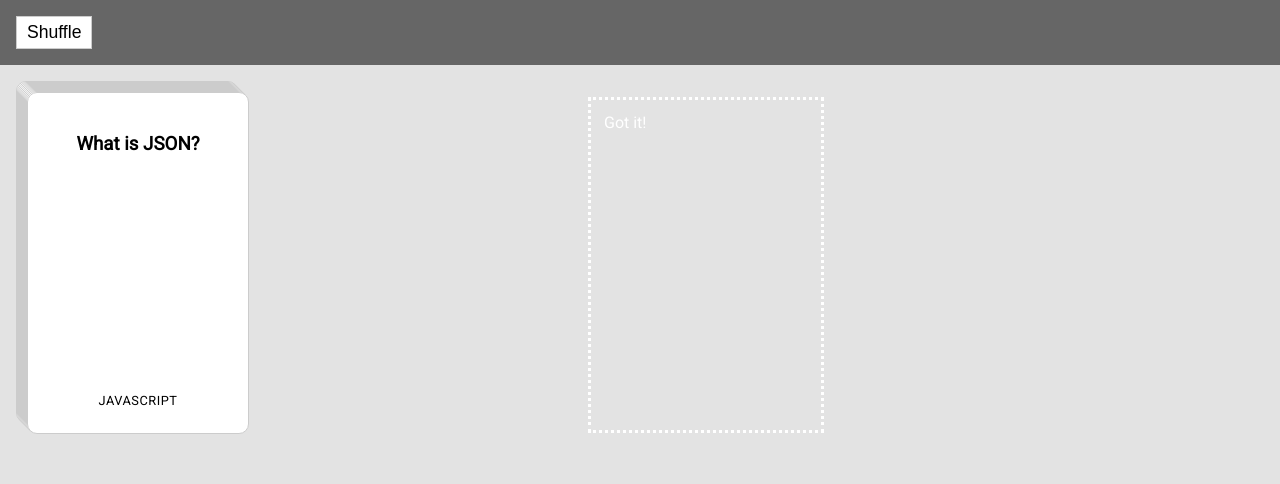
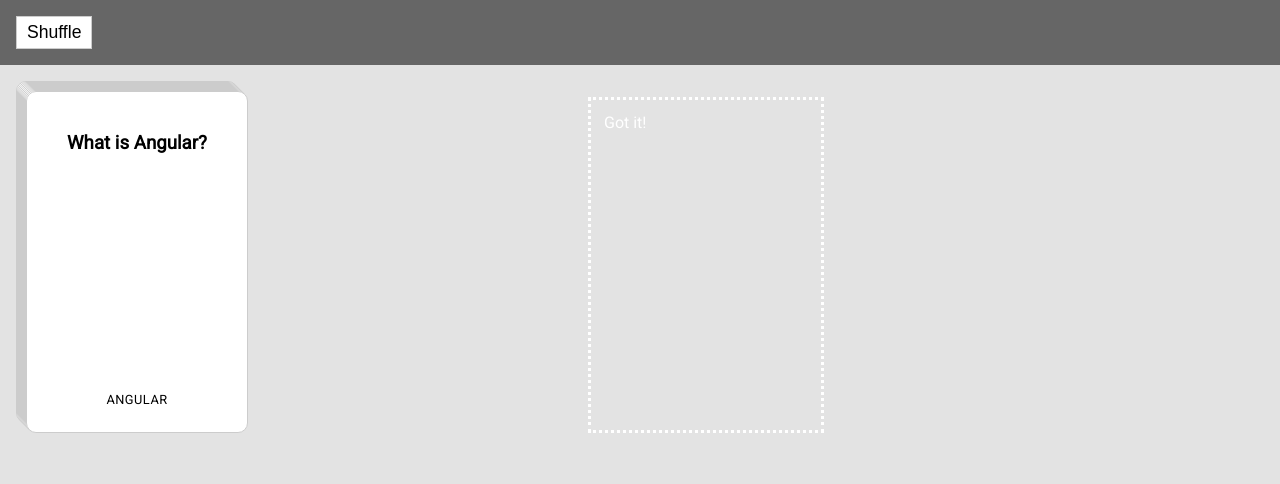
Before and after one commit to vronney/Card-Game, a plain HTML site: page index.html in a window 1280 px wide. Drawn offline with Linux system fonts and the light colour scheme.

Commit message:
Added questions on Angular

```diff
--- a/flashcard_QA.json
+++ b/flashcard_QA.json
@@ -1,65 +1,140 @@
 var flashcard_QA = [
-	{
-		"q": "<h3>What is JSON?</h3>",
-		"a": "<p>JavaScript Object Notation is a lightweight data-interchange format. It is easy for humans to read and write. It is easy for machines to parse and generate.</p>",
-		"link": "https://www.toptal.com/javascript/interview-questions",
-		"category": "javascript"
-	},{
-		"q": "<h3>What is the difference between <br>== and ===?</h3>",
-		"a": "'==' allows for coercion</p>",
-		"link": "https://www.toptal.com/javascript/interview-questions",
-		"category": "javascript"
-	},{
-        "q": "<h3>What is the difference between null and undefined?</h3>",
-        "a": "Null is an object. Undefined is when you declare a variable but don't assign it.",
-        "link": "https://www.toptal.com/javascript/interview-questions",
-        "category": "javascript"
-      },{
-        "q": "<h3>What is a Global variable?</h3>",
-        "a": "Global variables live as long as your application lives. Local variables have short lives. They are created when the function is invoked, and deleted when the function is finished.",
-        "link": "https://www.toptal.com/javascript/interview-questions",
-        "category": "javascript"
-
-      },{
-        "q": "<h3>What does this refer to in Javascript?</h3>",
-        "a": "The value of this, when used in a function, is the object that 'owns' the function. This is defined in the context in which it is called.",
-        "link": "https://www.toptal.com/javascript/interview-questions",
-        "category": "javascript"
-
-      },{
-        "q": "<h3>What is a closure?</h3>",
-        "a": "It makes it possible for a function to have 'private' variables. Inner variables are protected by the scope of an anonymous function, and can only be changed using the parent function.",
-        "link": "https://www.w3schools.com/js/js_function_closures.asp",
-        "category": "javascript"
-      },{
-        "q": "<h3>What is encapsulation?</h3>",
-        "a": "Encapsulation is the ability of an object to be a container (or capsule) for its member properties, including variables and methods.",
-        "link": "http://stackoverflow.com/questions/3597087/encapsulation-in-javascript",
-        "category": "javascript"
-      },{
-        "q": "<h3>What does the term headless mean?</h3>",
-        "a": "Without a graphical display.",
-        "link": "http://stackoverflow.com/questions/4647719/what-does-headless-mean",
-        "category": "javascript"
-      },{
-        "q": "<h3>What is namespacing?</h3>",
-        "a": "Namespacing is a technique employed to avoid collisions with other objects or variables in the global namespace.",
-        "link": "http://stackoverflow.com/questions/4647719/what-does-headless-mean",
-        "category": "javascript"
-      },{
-        "q": "<h3>What are modules?</h3>",
-        "a": "Like a book chapter, modules are just clusters of words (or code, as the case may be). Anonymous closure, global import, Object Interface, Reveal module",
-        "link": "https://medium.freecodecamp.com/javascript-modules-a-beginner-s-guide-783f7d7a5fcc",
-        "category": "javascript"
-      },{
-        "q": "<h3>What is the significance, and what are the benefits, of including 'use strict' at the beginning of a JavaScript source file?</h3>",
-        "a": "Makes debugging easier, Prevents accidental globals, Eliminates this coercion, Disallows duplicate parameter values, & Throws errors on invalid usage of delete.",
-        "link": "https://www.toptal.com/javascript/interview-questions",
-        "category": "javascript"
-      },{
-        "q": "<h3>What are two new additions for ECMAScript 7(2016)</h3>",
-        "a": "Array.prototype.includes() & Exponential operator",
-        "link": "https://medium.com/@madasamy/javascript-brief-history-and-ecmascript-es6-es7-es8-features-673973394df4",
-        "category": "javascript"
-      }
+  // {
+  //   "q": "<h3>What is JSON?</h3>",
+  //   "a": "<p>JavaScript Object Notation is a lightweight data-interchange format. It is easy for humans to read and write. It is easy for machines to parse and generate.</p>",
+  //   "link": "https://www.toptal.com/javascript/interview-questions",
+  //   "category": "javascript"
+  // },
+  // {
+  //   "q": "<h3>What is the difference between <br>== and ===?</h3>",
+  //   "a": "'==' allows for coercion</p>",
+  //   "link": "https://www.toptal.com/javascript/interview-questions",
+  //   "category": "javascript"
+  // },
+  // {
+  //   "q": "<h3>What is the difference between null and undefined?</h3>",
+  //   "a": "Null is an object. Undefined is when you declare a variable but don't assign it.",
+  //   "link": "https://www.toptal.com/javascript/interview-questions",
+  //   "category": "javascript"
+  // },
+  // {
+  //   "q": "<h3>What is a Global variable?</h3>",
+  //   "a": "Global variables live as long as your application lives. Local variables have short lives. They are created when the function is invoked, and deleted when the function is finished.",
+  //   "link": "https://www.toptal.com/javascript/interview-questions",
+  //   "category": "javascript"
+  // },
+  // {
+  //   "q": "<h3>What does this refer to in Javascript?</h3>",
+  //   "a": "The value of this, when used in a function, is the object that 'owns' the function. This is defined in the context in which it is called.",
+  //   "link": "https://www.toptal.com/javascript/interview-questions",
+  //   "category": "javascript"
+  // },
+  // {
+  //   "q": "<h3>What is a closure?</h3>",
+  //   "a": "It makes it possible for a function to have 'private' variables. Inner variables are protected by the scope of an anonymous function, and can only be changed using the parent function.",
+  //   "link": "https://www.w3schools.com/js/js_function_closures.asp",
+  //   "category": "javascript"
+  // },
+  // {
+  //   "q": "<h3>What is encapsulation?</h3>",
+  //   "a": "Encapsulation is the ability of an object to be a container (or capsule) for its member properties, including variables and methods.",
+  //   "link": "http://stackoverflow.com/questions/3597087/encapsulation-in-javascript",
+  //   "category": "javascript"
+  // },
+  // {
+  //   "q": "<h3>What does the term headless mean?</h3>",
+  //   "a": "Without a graphical display.",
+  //   "link": "http://stackoverflow.com/questions/4647719/what-does-headless-mean",
+  //   "category": "javascript"
+  // },
+  // {
+  //   "q": "<h3>What is namespacing?</h3>",
+  //   "a": "Namespacing is a technique employed to avoid collisions with other objects or variables in the global namespace.",
+  //   "link": "http://stackoverflow.com/questions/4647719/what-does-headless-mean",
+  //   "category": "javascript"
+  // },
+  // {
+  //   "q": "<h3>What are modules?</h3>",
+  //   "a": "Like a book chapter, modules are just clusters of words (or code, as the case may be). Anonymous closure, global import, Object Interface, Reveal module",
+  //   "link": "https://medium.freecodecamp.com/javascript-modules-a-beginner-s-guide-783f7d7a5fcc",
+  //   "category": "javascript"
+  // },
+  // {
+  //   "q": "<h3>What is the significance, and what are the benefits, of including 'use strict' at the beginning of a JavaScript source file?</h3>",
+  //   "a": "Makes debugging easier, Prevents accidental globals, Eliminates this coercion, Disallows duplicate parameter values, & Throws errors on invalid usage of delete.",
+  //   "link": "https://www.toptal.com/javascript/interview-questions",
+  //   "category": "javascript"
+  // },
+  // {
+  //   "q": "<h3>What are two new additions for ECMAScript 7(2016)</h3>",
+  //   "a": "Array.prototype.includes() & Exponential operator",
+  //   "link": "https://medium.com/@madasamy/javascript-brief-history-and-ecmascript-es6-es7-es8-features-673973394df4",
+  //   "category": "javascript"
+  // },
+  {
+    "q": "<h3>What is Angular?</h3>",
+    "a": "<p>A front-end framework that specilize in building rich Single-Page application. Angular integrates a range of features like declarative templates, dependency injection, end-to-end tooling.</p>",
+    "link": "https://hackr.io/blog/angular-interview-questions/#question-what-is-angular",
+    "category": "Angular"
+  },
+  {
+    "q": "<h3>Why was Angular introduced as a client-side framework?</h3>",
+    "a": "<p>Angular was built to address the issues of maintaining the code and no provision of data handling facilities across the views by jQuery, thus, making it easier for the developers by dividing code into smaller bits of information that are known as Components in Angular.</p>",
+    "link": "https://hackr.io/blog/angular-interview-questions/#question-why-was-angular-introduced-as-a-client-side-framework",
+    "category": "Angular"
+  },
+  {
+    "q": "<h3>What is ng-content?</h3>",
+    "a": "<p>ng-content core directive allows for component designs where certain internal details of the template are not hidden inside the component but instead are provided as an input, which in certain cases really simplifies the design.</p>",
+    "link": "https://stackoverflow.com/questions/61038616/ng-template-ng-content-are-directives-in-angular-or-just-angular-element",
+    "category": "Angular"
+  },
+  {
+    "q": "<h3>Various features of Angular...</h3><p>** Accessibility Applications **</p>",
+    "a": "<p>Angular allows creating accessible applications using ARIA-enabled components, built-in a11y test infrastructure, and developer guides.</p>",
+    "link": "https://hackr.io/blog/angular-interview-questions/#question-please-explain-the-various-features-of-angular",
+    "category": "Angular"
+  },
+  {
+    "q": "<h3>Various features of Angular...</h3><p>** Angular CLI **</p>",
+    "a": "<p>Angular provides support for command-line interface tools. These tools can be used for adding components, testing, instant deploying, etc.</p>",
+    "link": "https://hackr.io/blog/angular-interview-questions/#question-please-explain-the-various-features-of-angular",
+    "category": "Angular"
+  },
+  {
+    "q": "<h3>Various features of Angular...</h3><p>** Animation Support **</p>",
+    "a": "<p>Angular’s intuitive API allows the creation of high-performance, complex animation timelines with very little code.</p>",
+    "link": "https://hackr.io/blog/angular-interview-questions/#question-please-explain-the-various-features-of-angular",
+    "category": "Angular"
+  },
+  {
+    "q": "<h3>Various features of Angular...</h3><p>** Cross-Platform App Development **</p>",
+    "a": "<p>Angular can be used for building an efficient and powerful desktop, native, and progressive web apps. Angular provides support for building native mobile applications using Cordova, Ionic, or NativeScript.</p>",
+    "link": "https://hackr.io/blog/angular-interview-questions/#question-please-explain-the-various-features-of-angular",
+    "category": "Angular"
+  },
+  {
+    "q": "<h3>Various features of Angular...</h3><p>** Code Generation **</p>",
+    "a": "<p>Angular is able to convert templates into highly-optimized code for modern JavaScript virtual machines.</p>",
+    "link": "https://hackr.io/blog/angular-interview-questions/#question-please-explain-the-various-features-of-angular",
+    "category": "Angular"
+  },
+  {
+    "q": "<h3>Various features of Angular...</h3><p>** Code Splitting **</p>",
+    "a": "<p>With the new Component Router, Angular apps load quickly. The Component Router offers automatic code-splitting so that only the code required to render the view that is requested by a user is loaded.</p>",
+    "link": "https://hackr.io/blog/angular-interview-questions/#question-please-explain-the-various-features-of-angular",
+    "category": "Angular"
+  },
+  {
+    "q": "<h3>State some advantages of Angular over other frameworks...</h3><p>** Out of box Features **</p>",
+    "a": "<p>Several built-in features like routing, state management, rxjs library, and HTTP services are straight out of the box services provided by Angular. So, one does not need to look for the above-stated features separately.</p>",
+    "link": "https://hackr.io/blog/angular-interview-questions/#question-state-some-advantages-of-angular-over-other-frameworks",
+    "category": "Angular"
+  },
+  {
+    "q": "<h3>State some advantages of Angular over other frameworks...</h3><p>** Declarative UI **</p>",
+    "a": "<p>Angular uses HTML to render the UI of an application as it is a declarative language and is much easier to use than JavaScript.</p>",
+    "link": "https://hackr.io/blog/angular-interview-questions/#question-state-some-advantages-of-angular-over-other-frameworks",
+    "category": "Angular"
+  }
 ]
--- a/style.css
+++ b/style.css
@@ -110,8 +110,12 @@ body {
   background-position: -915px -867px;
 }
 
+.card_back .back_val {
+  font-size: small;
+}
+
 .back_val img {
-  width: 40px;
+  width: 25px;
   display: block;
   margin: 0 auto;
 }
@@ -120,6 +124,7 @@ body {
   border: thin solid #ccc;
   display: block;
   padding: 10px;
+  font-size: small;
 }
 
 .standard-deck .card_back {
```
